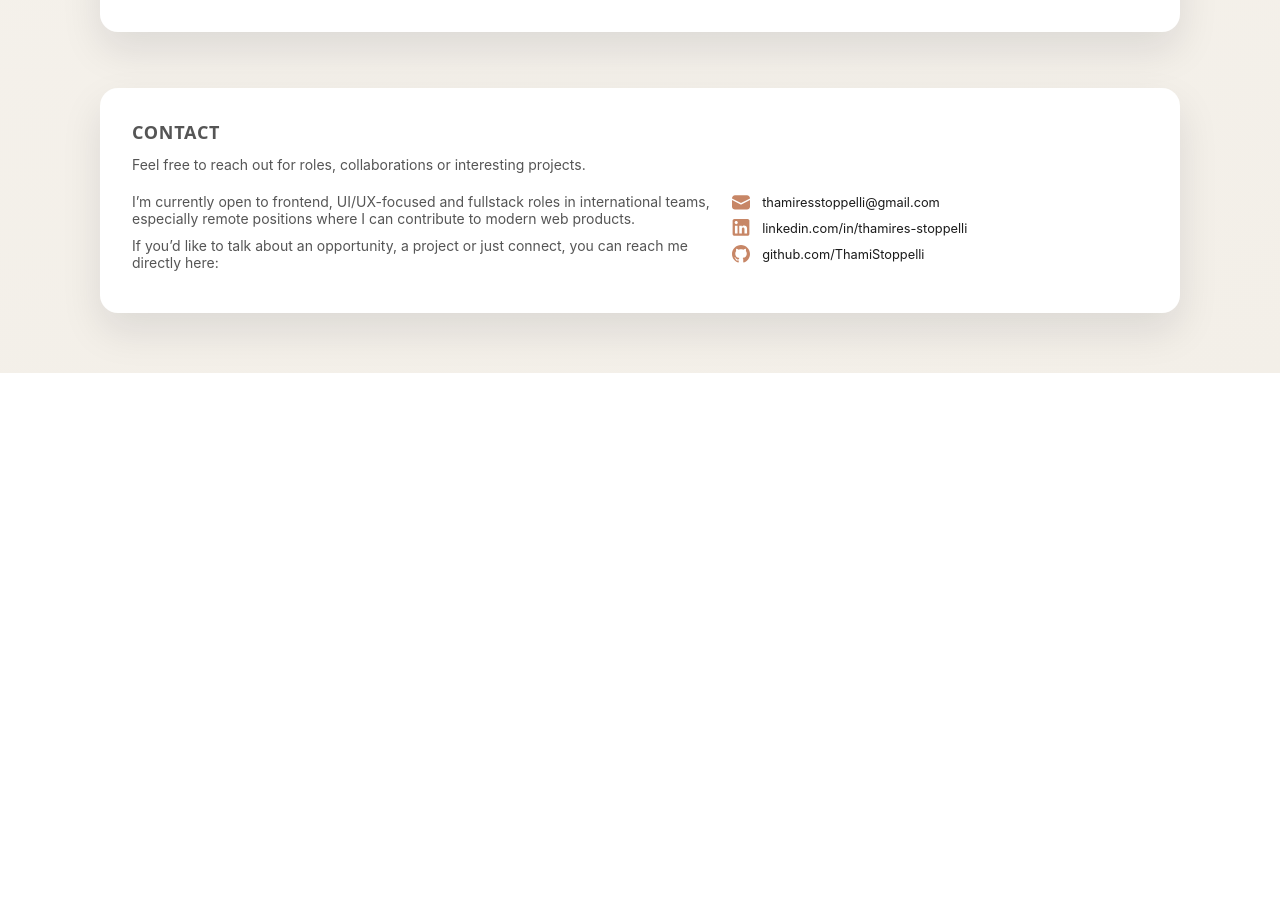
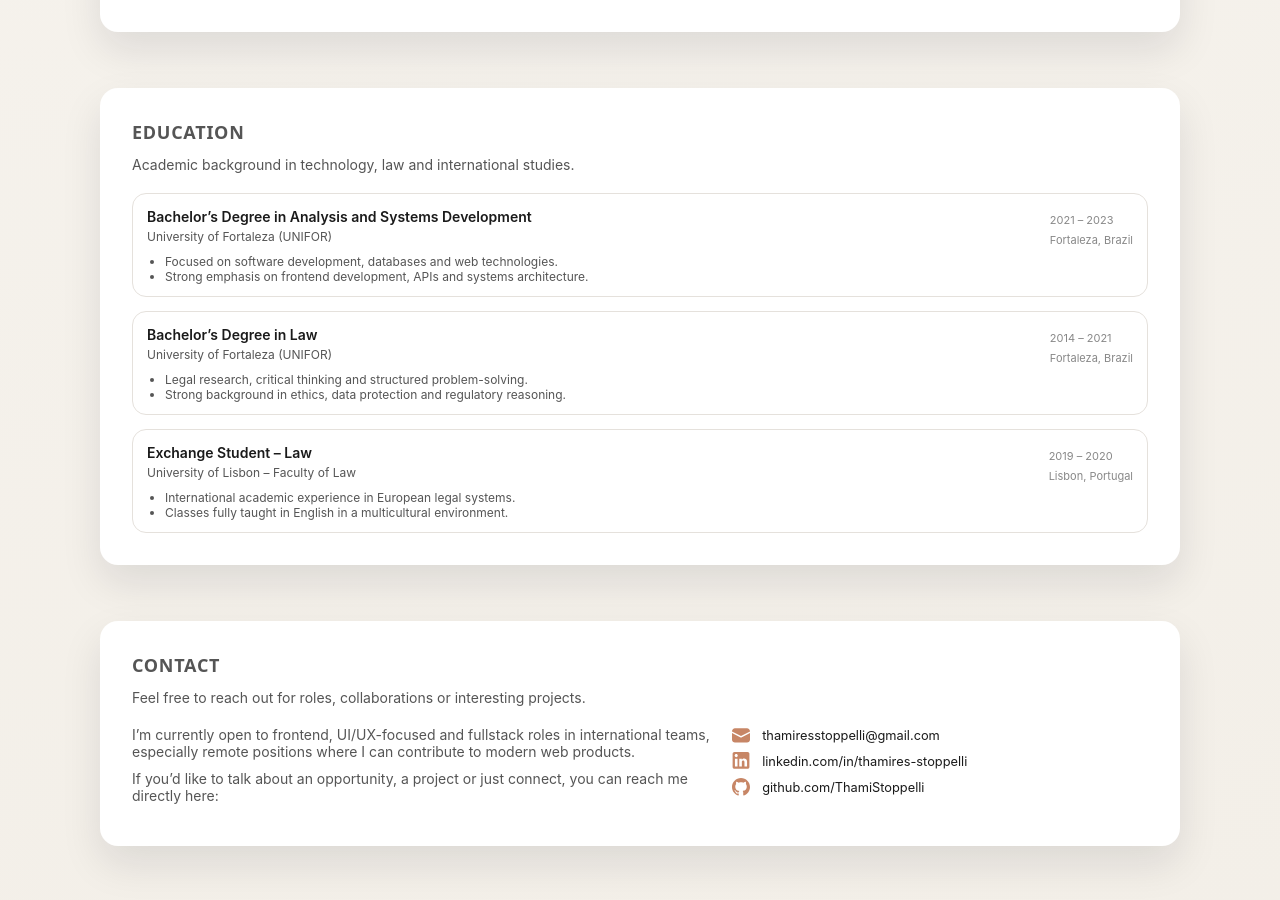
Before and after one commit to ThamiStoppelli/Portfolio, a React (Vite) app: page / in a window 1280 px wide. Shown: the part 2819-3719 px from the top of the page. Before the commit the page ends 3192 px from the top, so only its background shows below. Built offline with nearby package versions, Linux system fonts and the light colour scheme.

Commit message:
Added Education section

```diff
--- a/src/App.tsx
+++ b/src/App.tsx
@@ -5,6 +5,7 @@ import { About } from "./components/sections/About";
 import { Skills } from "./components/sections/Skills";
 import { Projects } from "./components/sections/Projects";
 import { Experience } from "./components/sections/Experience";
+import { Education } from "./components/sections/Education";
 import { Contact } from "./components/sections/Contact";
 
 const App: React.FC = () => {
@@ -15,6 +16,7 @@ const App: React.FC = () => {
       <Skills />
       <Projects />
       <Experience />
+      <Education />
       <Contact />
     </Layout>
   );
--- /dev/null
+++ b/src/components/sections/Education/index.tsx
@@ -0,0 +1,38 @@
+import React from "react";
+import { Section } from "../../common/Section";
+import { education } from "../../../data/education";
+import * as S from "./styles";
+
+export const Education: React.FC = () => {
+  return (
+    <Section
+      id="education"
+      title="Education"
+      subtitle="Academic background in technology, law and international studies."
+    >
+      <S.List>
+        {education.map((item) => (
+          <S.Item key={item.institution + item.degree}>
+            <S.HeaderRow>
+              <div>
+                <S.Degree>{item.degree}</S.Degree>
+                <S.Institution>{item.institution}</S.Institution>
+              </div>
+              <div>
+                <S.Meta>{item.period}</S.Meta>
+                <br />
+                <S.Meta>{item.location}</S.Meta>
+              </div>
+            </S.HeaderRow>
+
+            <S.Details>
+              {item.details.map((detail, idx) => (
+                <li key={idx}>{detail}</li>
+              ))}
+            </S.Details>
+          </S.Item>
+        ))}
+      </S.List>
+    </Section>
+  );
+};
--- /dev/null
+++ b/src/components/sections/Education/styles.ts
@@ -0,0 +1,45 @@
+import styled from "styled-components";
+
+export const List = styled.div`
+  display: flex;
+  flex-direction: column;
+  gap: 14px;
+`;
+
+export const Item = styled.article`
+  border-radius: ${({ theme }) => theme.layout.borderRadiusMd};
+  border: 1px solid ${({ theme }) => theme.colors.borderSoft};
+  padding: 14px 14px 12px;
+  background: rgba(255, 255, 255, 0.9);
+`;
+
+export const HeaderRow = styled.div`
+  display: flex;
+  flex-wrap: wrap;
+  justify-content: space-between;
+  gap: 6px;
+  margin-bottom: 4px;
+`;
+
+export const Degree = styled.h3`
+  margin: 0;
+  font-size: 14px;
+  font-weight: 600;
+`;
+
+export const Institution = styled.span`
+  font-size: 12px;
+  color: ${({ theme }) => theme.colors.textSecondary};
+`;
+
+export const Meta = styled.span`
+  font-size: 11px;
+  color: ${({ theme }) => theme.colors.muted};
+`;
+
+export const Details = styled.ul`
+  margin: 6px 0 0;
+  padding-left: 18px;
+  font-size: 12px;
+  color: ${({ theme }) => theme.colors.textSecondary};
+`;
--- /dev/null
+++ b/src/data/education.ts
@@ -0,0 +1,40 @@
+export type EducationItem = {
+  institution: string;
+  degree: string;
+  period: string;
+  location: string;
+  details: string[];
+};
+
+export const education: EducationItem[] = [
+  {
+    institution: "University of Fortaleza (UNIFOR)",
+    degree: "Bachelor’s Degree in Analysis and Systems Development",
+    period: "2021 – 2023",
+    location: "Fortaleza, Brazil",
+    details: [
+      "Focused on software development, databases and web technologies.",
+      "Strong emphasis on frontend development, APIs and systems architecture."
+    ]
+    },
+  {
+    institution: "University of Fortaleza (UNIFOR)",
+    degree: "Bachelor’s Degree in Law",
+    period: "2014 – 2021",
+    location: "Fortaleza, Brazil",
+    details: [
+      "Legal research, critical thinking and structured problem-solving.",
+      "Strong background in ethics, data protection and regulatory reasoning."
+    ]
+  },
+  {
+    institution: "University of Lisbon – Faculty of Law",
+    degree: "Exchange Student – Law",
+    period: "2019 – 2020",
+    location: "Lisbon, Portugal",
+    details: [
+      "International academic experience in European legal systems.",
+      "Classes fully taught in English in a multicultural environment."
+    ]
+  }
+]
```
